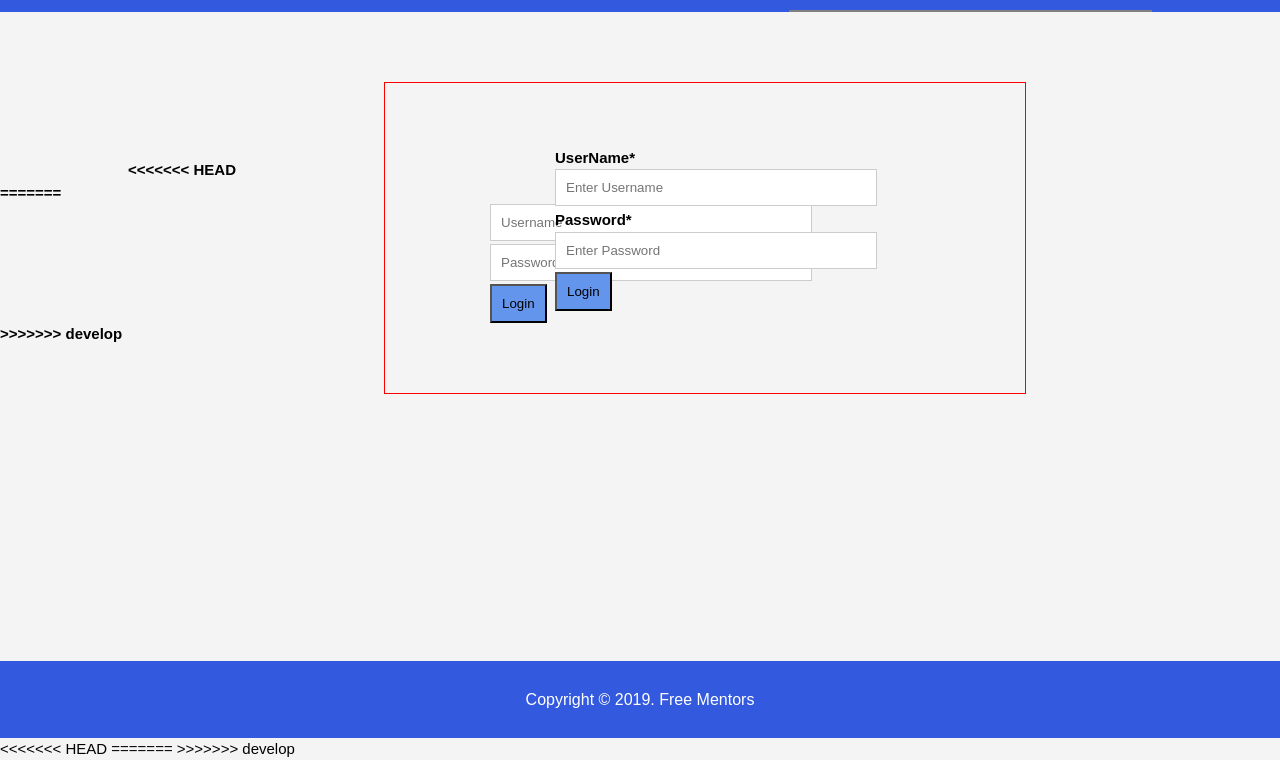
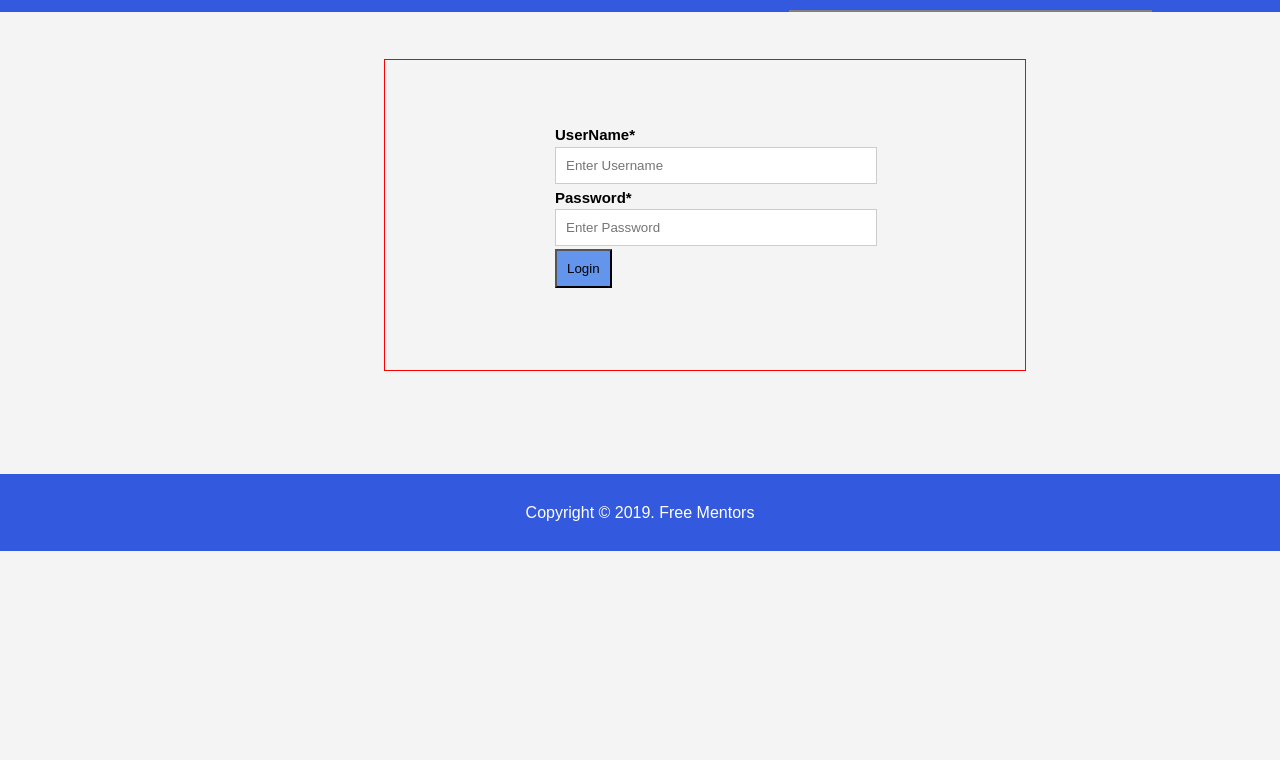
Before and after one commit to ruhimbazabertin/FreeMentor, a website: page UI/pages/login.html in a window 1280 px wide. Shown: the part 94-854 px from the top of the page. After the commit the page ends 800 px from the top, so only its background shows below. Drawn offline with Linux system fonts and the light colour scheme.

Commit message:
resolving conflict

```diff
--- a/UI/pages/login.html
+++ b/UI/pages/login.html
@@ -30,7 +30,6 @@
 
     <section id="registration">
             <div class="container">
-<<<<<<< HEAD
                     <div class="fol">
                             <form action="mentors.html" method="">
 
@@ -43,25 +42,12 @@
                                 </form>
                                 </div>
                                 </div>
-=======
-            <form action=" " method="">
-
-                            <input id="user" type="text" placeholder="Username" required>
-                            <input id="pass" type="password" placeholder="Password" required>
-                            <button id="login">Login</button>
-                </form>
-                </div>
->>>>>>> develop
             </section>
 
         <footer class="loginFooter">
          <p class="foo"> Copyright &copy; 2019. Free Mentors</p>
             </footer>
-<<<<<<< HEAD
-<script src="../js/auth.js"></script>
-=======
             <script src="../js/freeMentor.js"></script>
->>>>>>> develop
 </body>
 
 </html>
```
